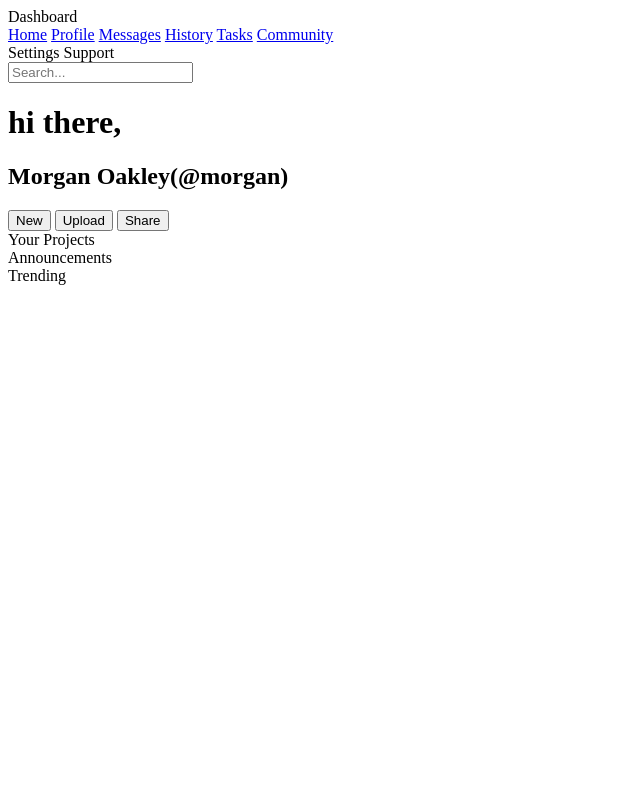
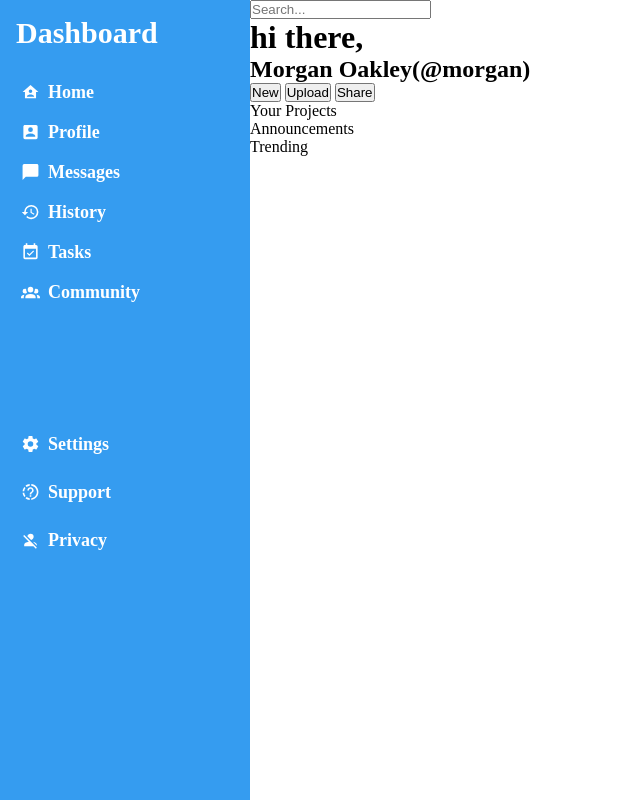
Before and after one commit to Dcod36/odin-admindashboard, a plain HTML site: page index.html in a window 1280 px wide. Shown: the whole page, without its empty margins (0-640 px from the left). Drawn offline with Linux system fonts and the light colour scheme.

Commit message:
completed css of sidebar

```diff
--- a/index.html
+++ b/index.html
@@ -13,16 +13,46 @@
                 Dashboard
             </div>
             <nav class="nav">
-                <a href="#">Home</a>
-                <a href="#">Profile</a>
-                <a href="#">Messages</a>
-                <a href="#">History</a>
-                <a href="#">Tasks</a>
-                <a href="#">Community</a>
+                <a class="nav-item" href="#">
+                   <img src="assets/icons/home-account.svg" class="icon" alt="">
+                   <span>Home</span>
+                </a>
+                <a class="nav-item" href="#">
+                   <img src="assets/icons/profile.svg" class="icon" alt="">
+                   <span>Profile</span>
+                </a>
+
+                <a class="nav-item" href="#">
+                   <img src="assets/icons/message.svg" class="icon" alt="">
+                   <span>Messages</span>
+                </a>
+
+                <a class="nav-item" href="#">
+                   <img src="assets/icons/history.svg" class="icon" alt="">
+                   <span>History</span>
+                </a>
+                <a class="nav-item" href="#">
+                   <img src="assets/icons/tasks.svg" class="icon" alt="">
+                   <span>Tasks</span>
+                </a>
+                <a class="nav-item" href="#">
+                   <img src="assets/icons/community.svg" class="icon" alt="">
+                   <span>Community</span>
+                </a>
             </nav>
             <div id="settings">
-                <a>Settings</a>
-                <a>Support</a>
+                <a class="nav-item" href="#">
+                   <img src="assets/icons/settings.svg" class="icon" alt="">
+                   <span>Settings</span>
+                </a>
+                <a class="nav-item" href="#">
+                   <img src="assets/icons/support.svg" class="icon" alt="">
+                   <span>Support</span>
+                </a>
+                <a class="nav-item" href="#">
+                   <img src="assets/icons/privacy.svg" class="icon" alt="">
+                   <span>Privacy</span>
+                </a>
             </div>
          </aside>
         <header class="header">
--- a/styles.css
+++ b/styles.css
@@ -0,0 +1,60 @@
+* {
+  box-sizing: border-box;
+  margin: 0;
+  padding: 0;
+}
+.brand{
+    font-weight: bold;
+    font-size: 30px;
+    margin-bottom:30px;
+}
+#container{
+    display:grid;
+    grid-template-columns: 250px 1fr;
+    grid-template-rows: auto 1fr;
+    height:100vh;
+}
+#sidebar {
+  display: grid;
+  grid-row:1/3;
+  grid-template-rows: auto 1fr 1fr;
+  padding: 1rem;
+  color: white;
+  background-color:  rgb(53, 156, 240);
+}
+.nav {
+  display: grid;
+  gap: 1rem;
+  align-content: start;
+  margin-top:0;
+
+}
+#settings {
+  display: grid;
+  gap: 1.5rem;
+  align-content: start;
+}
+.nav a,
+#settings a {
+  color: white;
+  text-decoration: none;
+  font-weight: 600;
+}
+.icon {
+  width: 24px;
+  height: 24px;
+  filter:
+  brightness(0) invert(1);
+  display: flex;
+  align-items: center;
+  justify-content: center;
+  flex-shrink: 0;
+  padding-left:5px;
+
+}
+.nav-item{
+    display:flex;
+    align-items: center;
+    gap: 0.5rem;
+    font-size: 18px;
+}
```
Also changed, not shown: assets/icons/community.svg (added), assets/icons/history.svg (added), assets/icons/home-account.svg (added), assets/icons/message.svg (added), assets/icons/privacy.svg (added), assets/icons/profile.svg (added), assets/icons/settings.svg (added), assets/icons/support.svg (added), assets/icons/tasks.svg (added).
